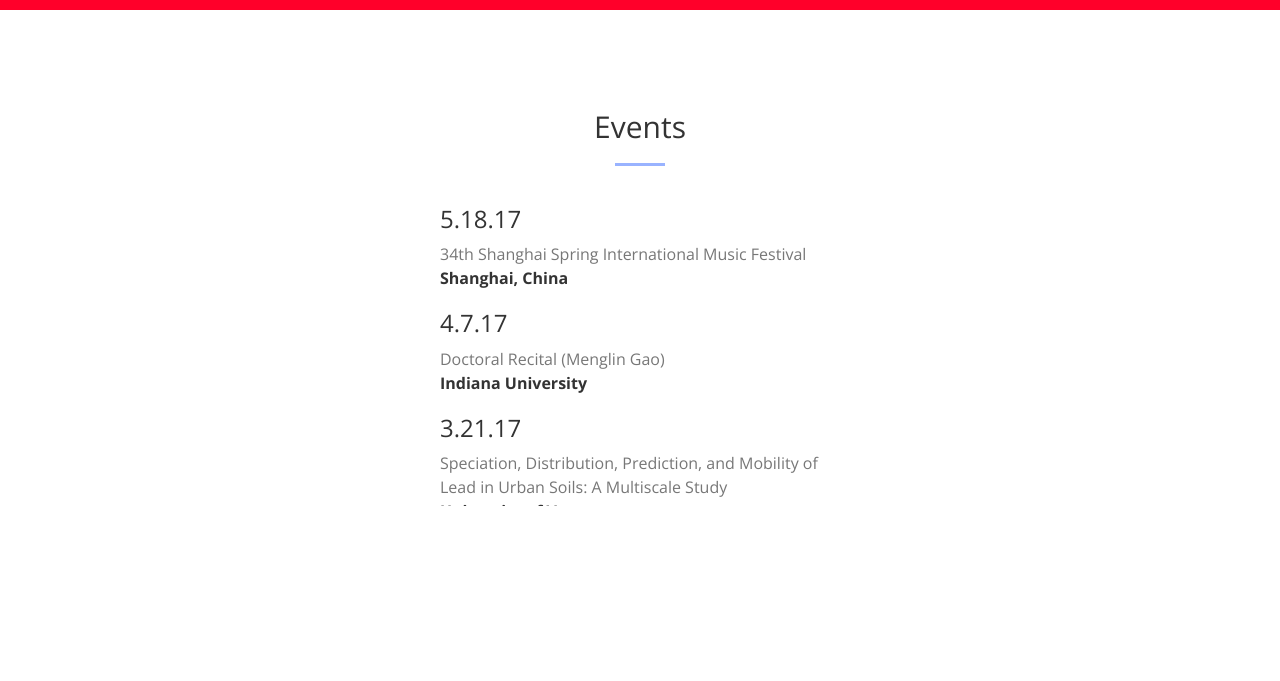
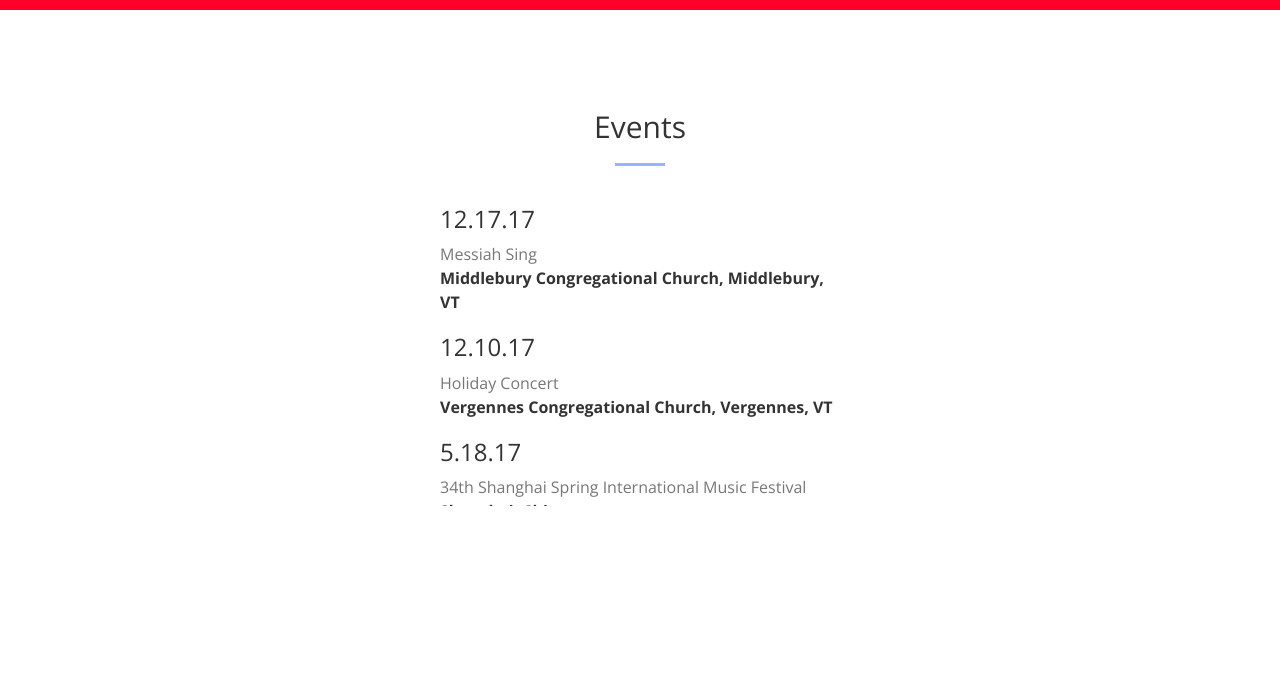
Before and after one commit to nqpenelope/jennysite, a website: page index.html in a window 1280 px wide. Shown: the part 1742-2423 px from the top of the page. Drawn offline with nearby package versions, Linux system fonts and the light colour scheme.

Commit message:
added content

```diff
--- a/index.html
+++ b/index.html
@@ -107,6 +107,18 @@
             <!--<p class="text-center text-muted">Coming soon!</p>-->
                 <div class="col-lg-12 text-left scrolly">
                     <div class="service-box">
+                    	<h3>12.17.17</h3>
+                   			<p>
+                    			<span class="text-muted">Messiah Sing</span>
+                    		<br />
+                    			<strong>Middlebury Congregational Church, Middlebury, VT</strong>
+                    		<br /></p>
+                    	<h3>12.10.17</h3>
+                   			<p>
+                    			<span class="text-muted">Holiday Concert</span>
+                    		<br />
+                    			<strong>Vergennes Congregational Church, Vergennes, VT</strong>
+                    		<br /></p>
                     	<h3>5.18.17</h3>
                    			<p>
                     			<span class="text-muted">34th Shanghai Spring International Music Festival</span>
```
